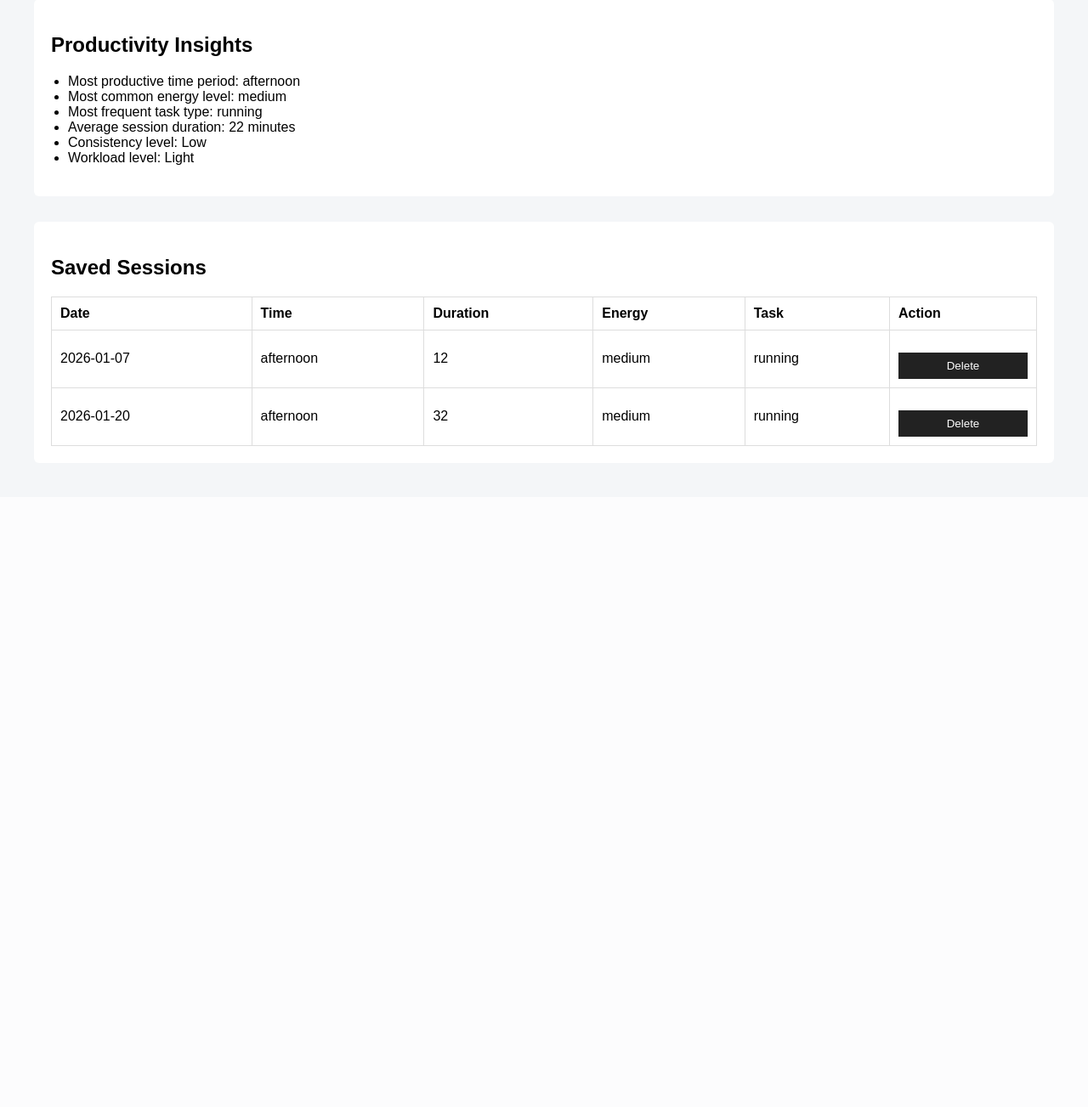
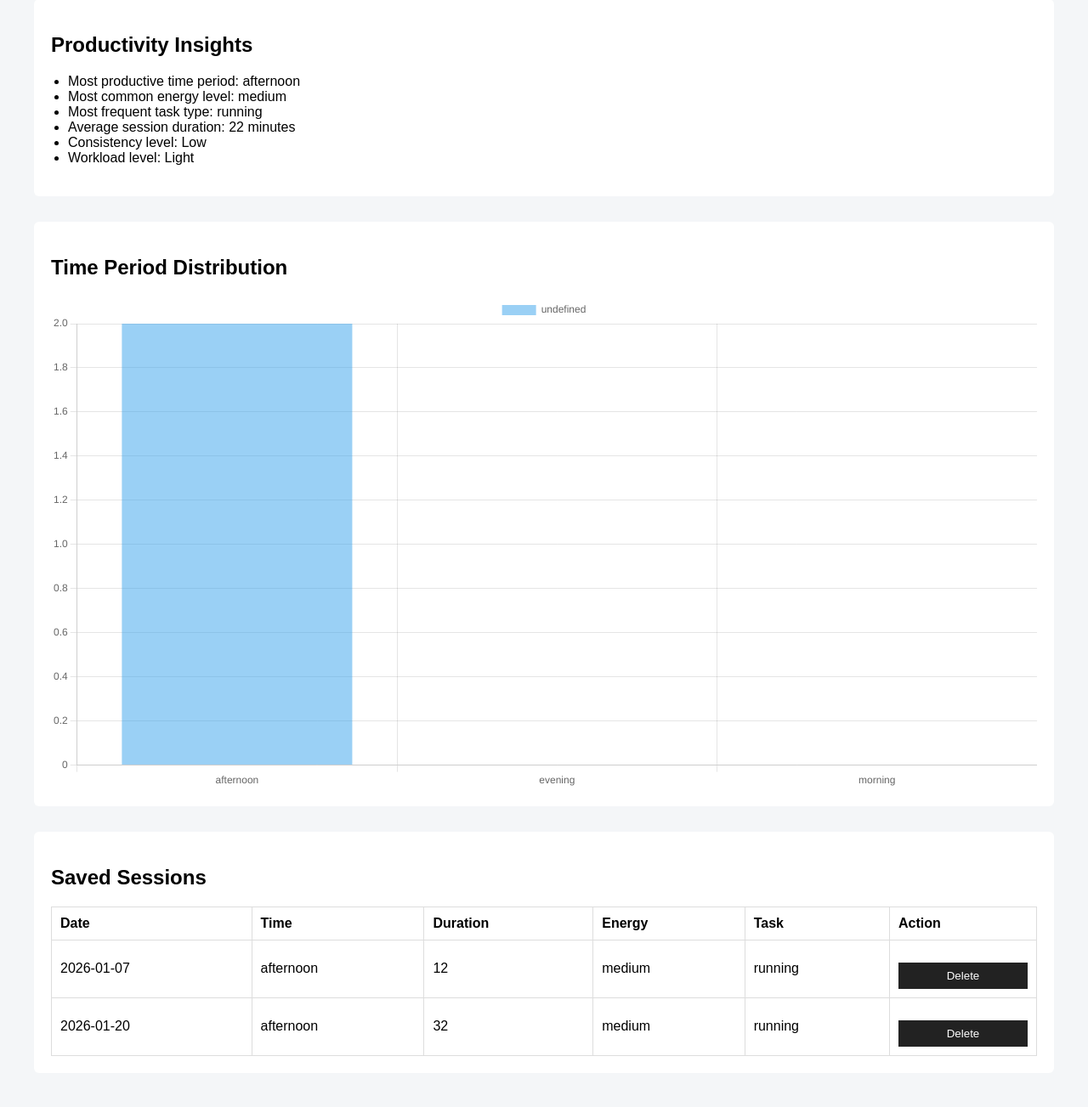
Before and after one commit to baqar08/FocusLens, a Flask app: page / in a window 1280 px wide. Shown: the part 628-1931 px from the top of the page at 85% size. Before the commit the page ends 1153 px from the top, so only its background shows below. Run offline with Flask 3, Linux system fonts and the light colour scheme; data comes from the database, SQL or seed files in the repository.

Commit message:
Add time period distribution bar chart Prepared backend data for visualization and added a bar chart to display productivity session

```diff
--- a/app.py
+++ b/app.py
@@ -1,4 +1,4 @@
-from flask import Flask, render_template, request, redirect
+from flask import Flask, render_template, request, redirect, jsonify
 from database import initialize_database, insert_session, fetch_sessions, delete_session
 from utils.analysis import analyze_sessions
 
@@ -23,6 +23,12 @@
 
     return render_template("index.html", sessions=sessions, insights=insights)
 
+@app.route("/chart-data")
+def chart_data():
+    sessions = fetch_sessions()
+    insights = analyze_sessions(sessions)
+    return jsonify(insights["time_distribution"])
+
 @app.route("/delete/<int:session_id>", methods=["POST"])
 def remove_session(session_id):
     delete_session(session_id)
--- a/static/js/app.js
+++ b/static/js/app.js
@@ -1 +1,14 @@
-console.log("FocusLens loaded")
+fetch("/chart-data")
+    .then(response => response.json())
+    .then(data => {
+        const ctx = document.getElementById("timeChart").getContext("2d")
+        new Chart(ctx, {
+            type: "bar",
+            data: {
+                labels: Object.keys(data),
+                datasets: [{
+                    data: Object.values(data)
+                }]
+            }
+        })
+    })
--- a/templates/index.html
+++ b/templates/index.html
@@ -4,6 +4,7 @@
     <meta charset="UTF-8">
     <title>FocusLens</title>
     <link rel="stylesheet" href="/static/css/styles.css">
+    <script src="https://cdn.jsdelivr.net/npm/chart.js"></script>
 </head>
 <body>
     <h1>FocusLens</h1>
@@ -54,6 +55,11 @@
     {% endif %}
 
     <div class="section">
+        <h2>Time Period Distribution</h2>
+        <canvas id="timeChart"></canvas>
+    </div>
+
+    <div class="section">
         <h2>Saved Sessions</h2>
 
         <table>
@@ -81,5 +87,7 @@
             {% endfor %}
         </table>
     </div>
+
+    <script src="/static/js/app.js"></script>
 </body>
 </html>
--- a/utils/analysis.py
+++ b/utils/analysis.py
@@ -2,7 +2,7 @@
     if not sessions:
         return {}
 
-    time_counts = {}
+    time_counts = {"morning": 0, "afternoon": 0, "evening": 0}
     energy_counts = {}
     task_counts = {}
     total_duration = 0
@@ -13,7 +13,7 @@
         energy = session[4]
         task = session[5]
 
-        time_counts[time_period] = time_counts.get(time_period, 0) + 1
+        time_counts[time_period] += 1
         energy_counts[energy] = energy_counts.get(energy, 0) + 1
         task_counts[task] = task_counts.get(task, 0) + 1
         total_duration += duration
@@ -41,5 +41,6 @@
         "most_common_task": max(task_counts, key=task_counts.get),
         "average_duration": average_duration,
         "consistency_level": consistency,
-        "workload_level": workload
+        "workload_level": workload,
+        "time_distribution": time_counts
     }
```
